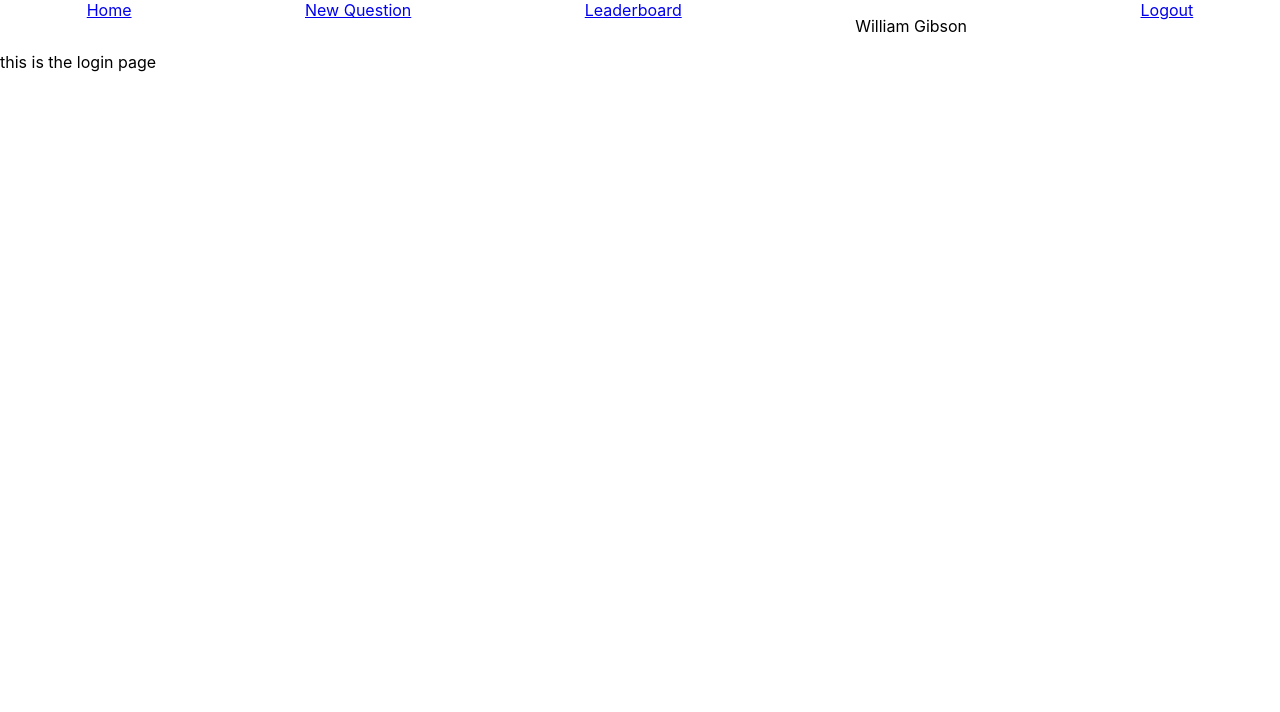
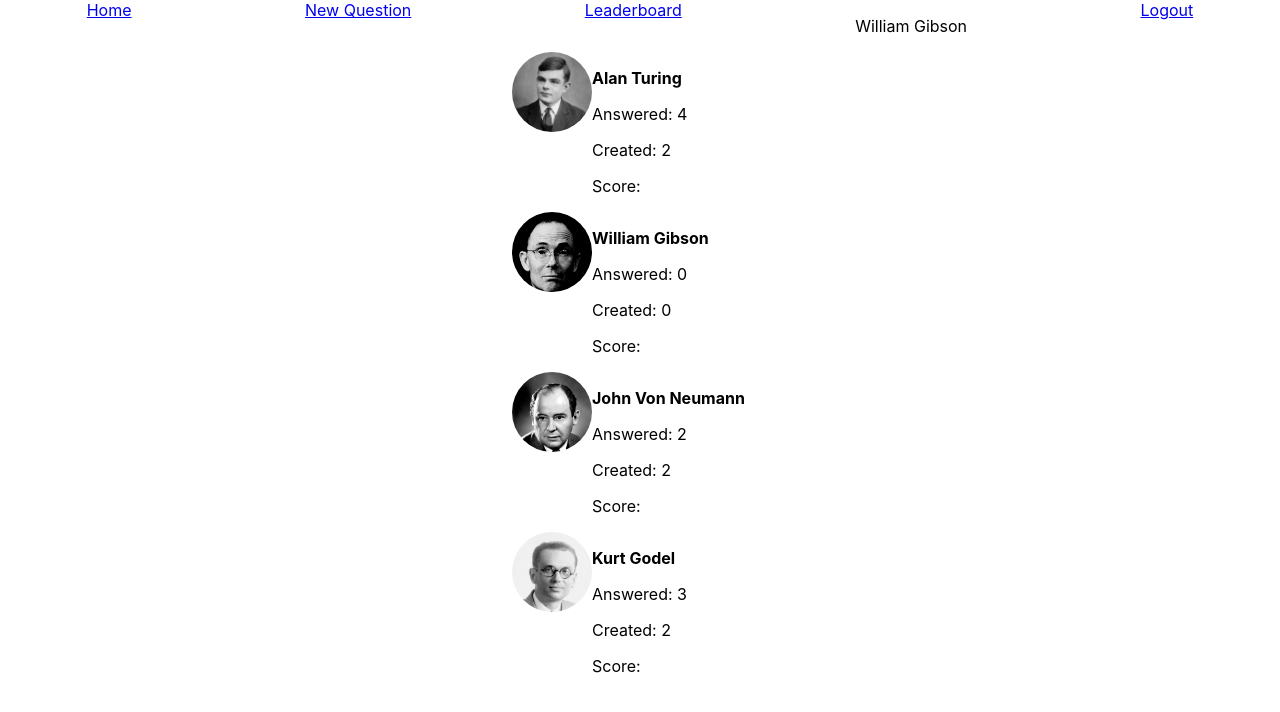
Before and after one commit to FrankZhang2046/would-you-rather, a React (Create React App) app: page /login in a window 1280 px wide. Shown: the top 712 px of the page. Built offline with nearby package versions, Linux system fonts and the light colour scheme.

Commit message:
able to map user component within login component

```diff
--- a/src/components/Login.js
+++ b/src/components/Login.js
@@ -1,19 +1,27 @@
 import React from 'react';
 import { connect } from "react-redux";
+import User from './User';
 
 class Login extends React.Component{
+
     render(){
+        const {userIds} = this.props;
+
         return(
             <div className="login">
-                this is the login page
+                {userIds.map(user => <User id={user} key={user} />)}
             </div>
         )
     }
 }
 
 const mapStateToProps = (state, ownProps) => {
+    const {users} = state;
+    let userIds = [];
+    Object.keys(users).map(user => userIds.push(users[user].id))
+
     return {
-
+        userIds,
     }
 }
 
```
